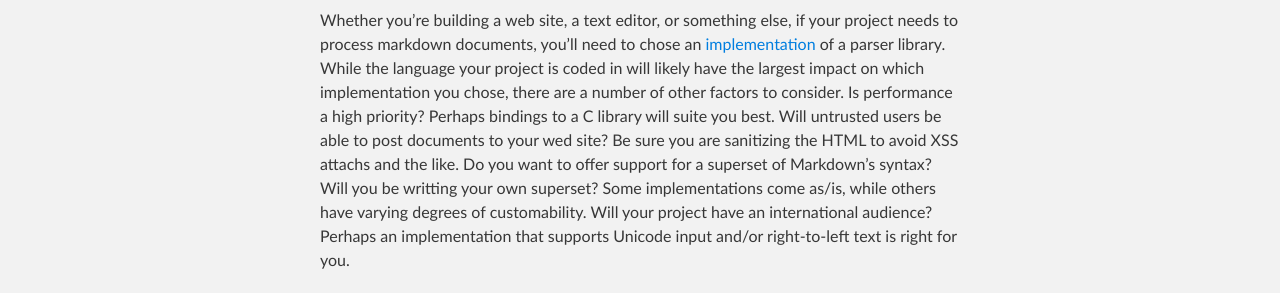
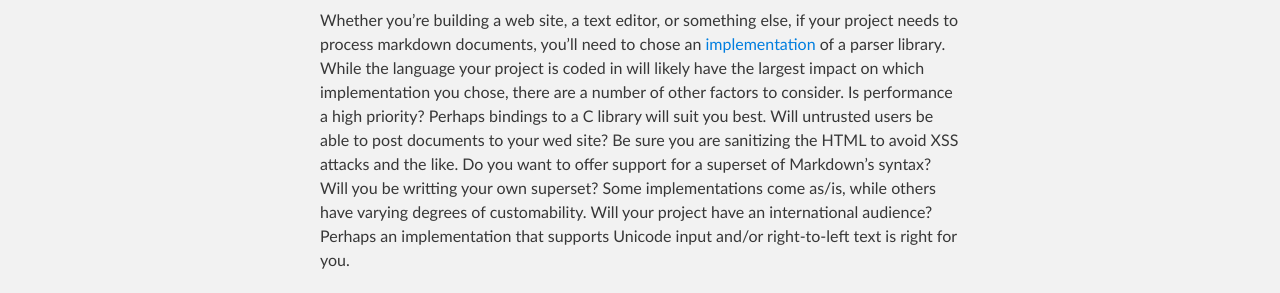
Before and after one commit to markdown/markdown.github.com, a Jekyll site: the page built from index.md, in a window 1280 px wide. Shown: the part 647-940 px from the top of the page. Built offline with Jekyll 4.4.1, drawn with Linux system fonts in a browser that asks for light colours; Markdown is read by kramdown in place of the engine named in the settings.

Commit message:
Fix typos on front page

```diff
--- a/index.md
+++ b/index.md
@@ -22,9 +22,9 @@
 [implementation][2] of a parser library. While the language your project is
 coded in will likely have the largest impact on which implementation you
 chose, there are a number of other factors to consider. Is performance
-a high priority? Perhaps bindings to a C library will suite you best.
+a high priority? Perhaps bindings to a C library will suit you best.
 Will untrusted users be able to post documents to your wed site? Be sure
-you are sanitizing the HTML to avoid XSS attachs and the like. Do you
+you are sanitizing the HTML to avoid XSS attacks and the like. Do you
 want to offer support for a superset of Markdown's syntax? Will you
 be writting your own superset? Some implementations come as/is, while
 others have varying degrees of customability. Will your project have an
```
